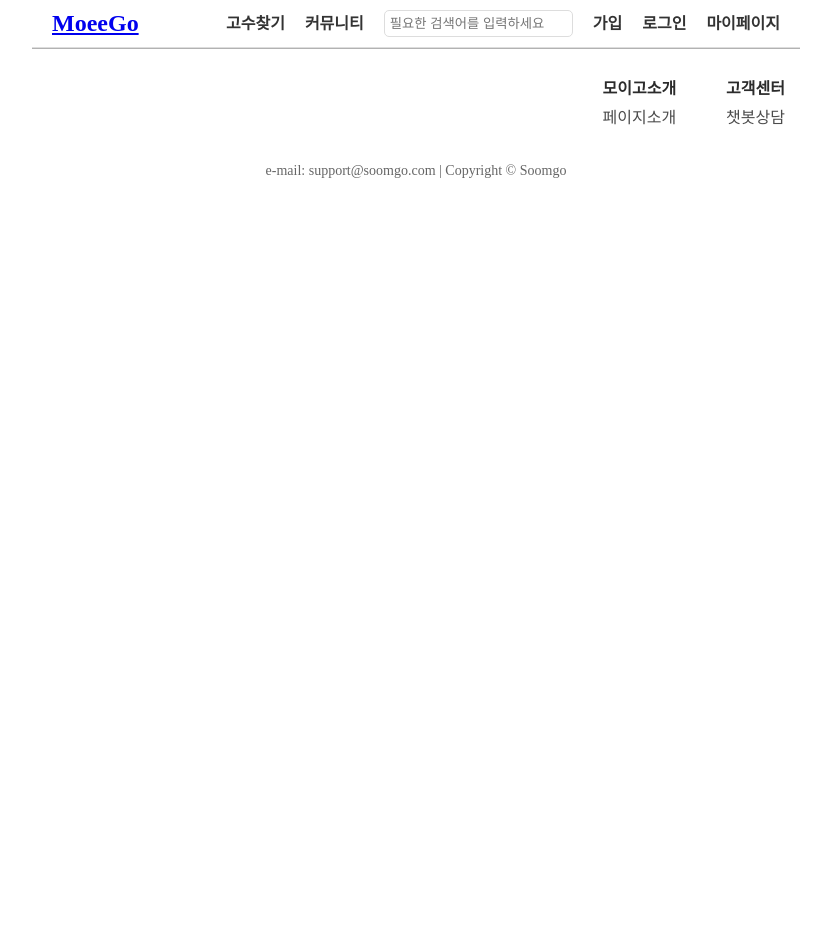
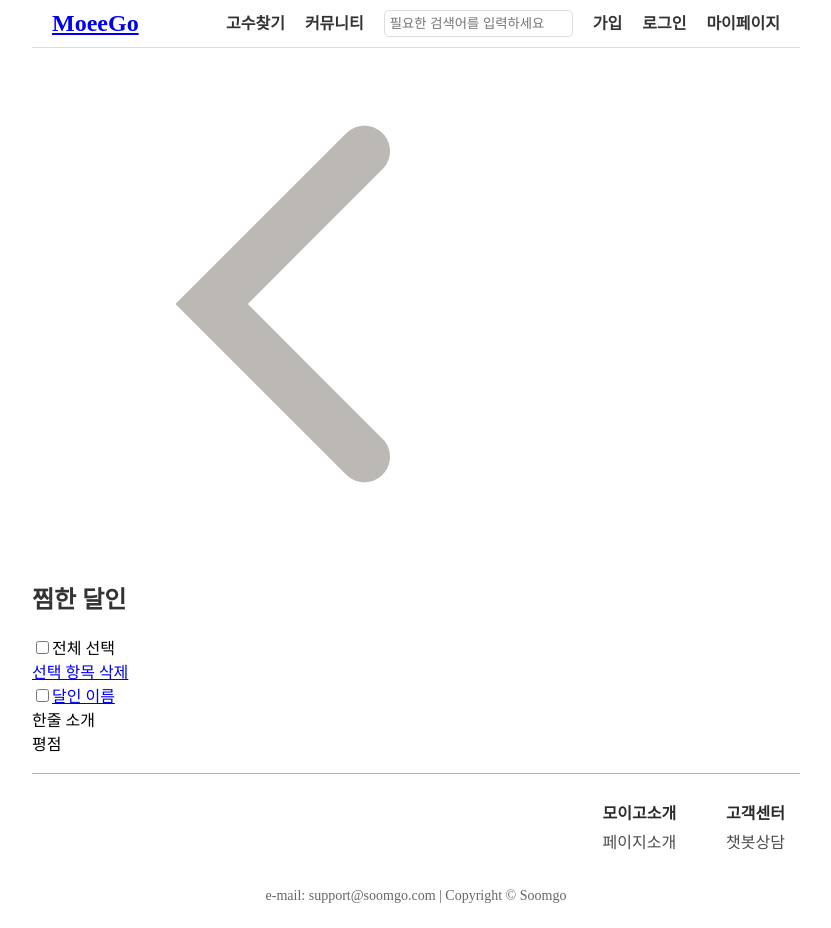
Before and after one commit to C-hyunsik/moeegoTest, a React (Vite) app: page /mypage/likepro in a window 1280 px wide. Shown: the whole page, without its empty margins (224-1055 px from the left). Before the commit the page ends 800 px from the top, so only its background shows below. Built offline with nearby package versions, Linux system fonts and the light colour scheme.

Commit message:
LikePro Page Added

```diff
--- a/src/App.jsx
+++ b/src/App.jsx
@@ -38,6 +38,8 @@ import CleaningSection from "./components/mainpage/CleaningSection.jsx";
 import Locations from "./components/mainpage/Locations.jsx";
 import ArticleMain from './components/articles/ArticleMain.jsx';
 import FreeBoardForm from './components/articles/FreeBoardForm/FreeBoardForm.jsx';
+import BookMarkPro from './components/mypage/BookMarkPro.jsx';
+import ProDetail from './components/Pro/ProDetail.jsx';
 
 const App = () => {
   return (
@@ -71,6 +73,7 @@ const App = () => {
 
           {/* 마이페이지 */}
           <Route path={"/mypage"} element={<MyPage />} />
+          <Route path={"/mypage/likepro"} element={<BookMarkPro />} />
           <Route path={"/mypage/reservation"} element={<MyReservation />} />
           <Route path={"/mypage/account"} element={<Account />} />
           <Route path={"/mypage/account/private"} element={<Private />} />
@@ -93,6 +96,7 @@ const App = () => {
           <Route path="/pro/signup/main" element={<div className="main-content"><ProMain /></div>} />
           <Route path="/pro/signup/sub" element={<div className="main-content"><ProSub /></div>} />
           <Route path="/pro/signup" element={<div className="main-content"><Prosignup /></div>} />
+          <Route path="/pro/detail" element={<div className="main-content"><ProDetail /></div>} />
 
         </Routes>
         <Footer />
--- /dev/null
+++ b/src/components/mypage/BookMarkPro.jsx
@@ -0,0 +1,41 @@
+import React from 'react';
+import { Link } from 'react-router-dom';
+
+const BookMarkPro = () => {
+    return (
+        <div className='BookMarkProContainer'>
+            <div className='PageTitle'>
+                <Link to="/mypage"><img src="../../../src/image/prev_icon.png" alt="prev"></img></Link>
+                <h1>찜한 달인</h1>
+            </div>
+            <div className='CheckContainer'>
+                <div className='BoxContainer'>
+                    <input type="checkbox" id="allChecked" name="allChecked" />
+                    <label>전체 선택</label>
+                </div>
+                <div className='LinkContainer'>
+                    <Link to="">선택 항목 삭제</Link>
+                </div>
+                <div className="ProListContainer">
+                    <div className='ProList'>
+                        <div className='ProList-LeftContainer'>
+                            <div className="CheckBoxWrap">
+                                <input type="checkbox" id="check" name="check" />
+                                <label><Link to="/pro/detail">달인 이름</Link></label>
+                            </div>
+                            <div>한줄 소개</div>
+                            <div>평점</div>
+                        </div>
+                        <div className='ProList-RightContainer'>
+                            <div className='ProProfile'>
+                                <img src="" alt="" />
+                            </div>
+                        </div>
+                    </div>
+                </div>
+            </div>
+        </div>
+    );
+};
+
+export default BookMarkPro;
--- a/src/components/mypage/MyPage.jsx
+++ b/src/components/mypage/MyPage.jsx
@@ -25,7 +25,7 @@ const MyPage = () => {
             <div className='SearchProContainer'>
                 <h1>달인찾기</h1>
                 <div>
-                    <Link to='/searchpro' className='SearchProLink'>
+                    <Link to='/mypage/likepro' className='SearchProLink'>
                         <div>찜한 달인</div>
                         <div><img src="./src/image/next_icon.png" alt="nextIcon" /></div>
                     </Link>
```
